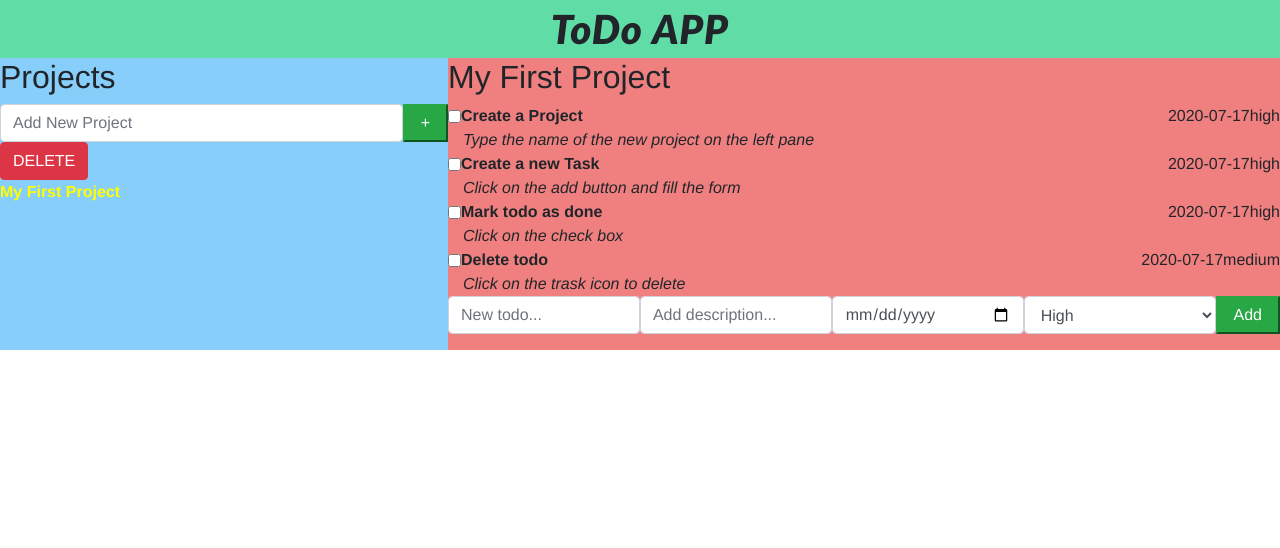
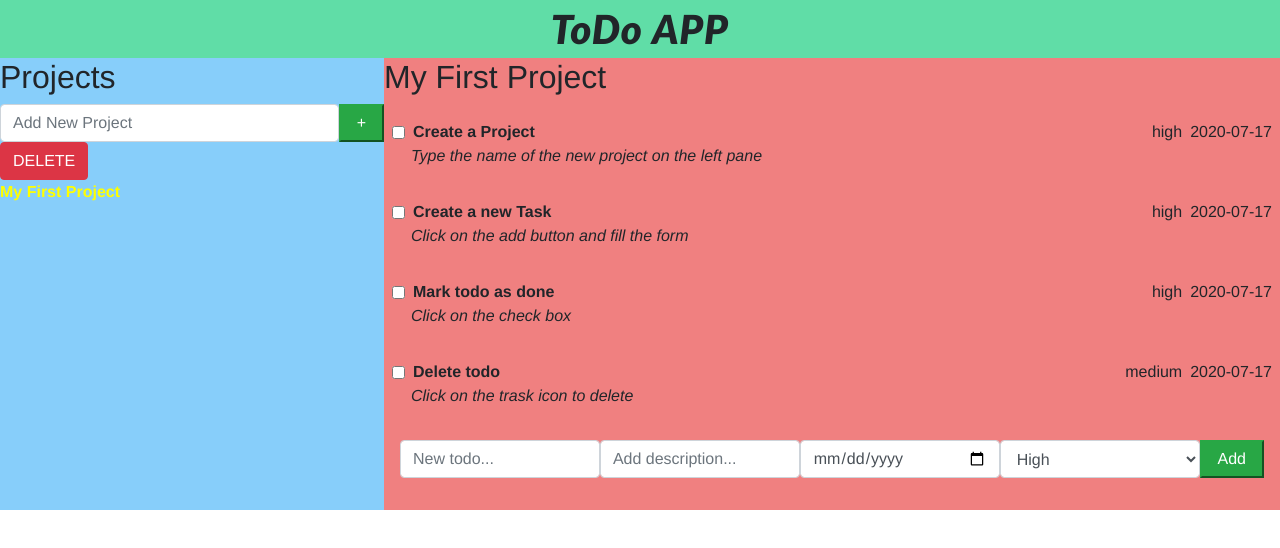
Before and after one commit to nriqu322/To-Do-List, a website built with webpack: page dist/index.html in a window 1280 px wide. Both pictures are taken after a click on the element "My First Project". Built offline with nearby package versions, Linux system fonts and the light colour scheme.

Commit message:
add style to todo section

```diff
--- a/src/display.js
+++ b/src/display.js
@@ -47,7 +47,7 @@ const renderTodos = () => {
     const todoItemRight = document.createElement('div');
 
     todoItem.id = todo.id;
-    todoItem.classList.add('todo-item', 'd-flex', 'flex-column');
+    todoItem.classList.add('todo-item', 'd-flex', 'flex-column', 'px-2', 'py-3');
     todoItemLine.classList.add('d-flex', 'justify-content-between', 'align-items-center');
     todoItemLeft.classList.add('todo-item-left', 'd-flex', 'align-items-center');
     todoItemRight.classList.add('todo-item-right', 'd-flex');
@@ -61,24 +61,24 @@ const renderTodos = () => {
     todoItemLeft.appendChild(inputCheck);
 
     const todoTitle = document.createElement('div');
-    todoTitle.classList.add('todo-item-title', 'font-weight-bold');
+    todoTitle.classList.add('todo-item-title', 'font-weight-bold', 'ml-2');
     todoTitle.textContent = todo.title;
     todoItemLeft.appendChild(todoTitle);
 
     const todoDesc = document.createElement('div');
-    todoDesc.classList.add('todo-item-descrip', 'font-italic', 'col-12');
+    todoDesc.classList.add('todo-item-descrip', 'font-italic', 'col-12', 'ml-1');
     todoDesc.textContent = todo.description;
     todoItem.appendChild(todoDesc);
+
+    const todoPrior = document.createElement('div');
+    todoPrior.classList.add('todo-item-priority', 'pr-2');
+    todoPrior.textContent = todo.priority;
+    todoItemRight.appendChild(todoPrior);
 
     const todoDueDate = document.createElement('div');
     todoDueDate.classList.add('todo-item-date');
     todoDueDate.textContent = todo.dueDate;
     todoItemRight.appendChild(todoDueDate);
-
-    const todoPrior = document.createElement('div');
-    todoPrior.classList.add('todo-item-priority');
-    todoPrior.textContent = todo.priority;
-    todoItemRight.appendChild(todoPrior);
   });
 };
 
--- a/src/layout.js
+++ b/src/layout.js
@@ -59,7 +59,7 @@ const renderLayout = () => {
   todoContainer.appendChild(newTodoCont);
 
   const newTodo = document.createElement('div');
-  newTodo.classList.add('new-todo', 'form-group', 'd-flex', 'mx-auto');
+  newTodo.classList.add('new-todo', 'form-group', 'd-flex', 'mx-auto', 'p-3');
   const todoItemTitle = document.createElement('input');
   todoItemTitle.classList.add('todo-item-title', 'form-control');
   todoItemTitle.id = 'todo-item-title';
--- a/src/style.css
+++ b/src/style.css
@@ -26,12 +26,12 @@ h1 {
 
 .left-menu {
   background-color: lightskyblue;
-  width: 35%;
+  width: 30%;
 }
 
 .todo-container {
   background-color: lightcoral;
-  width: 65%;
+  width: 70%;
 }
 
 li {
```
Also changed, not shown: dist/main.js.
